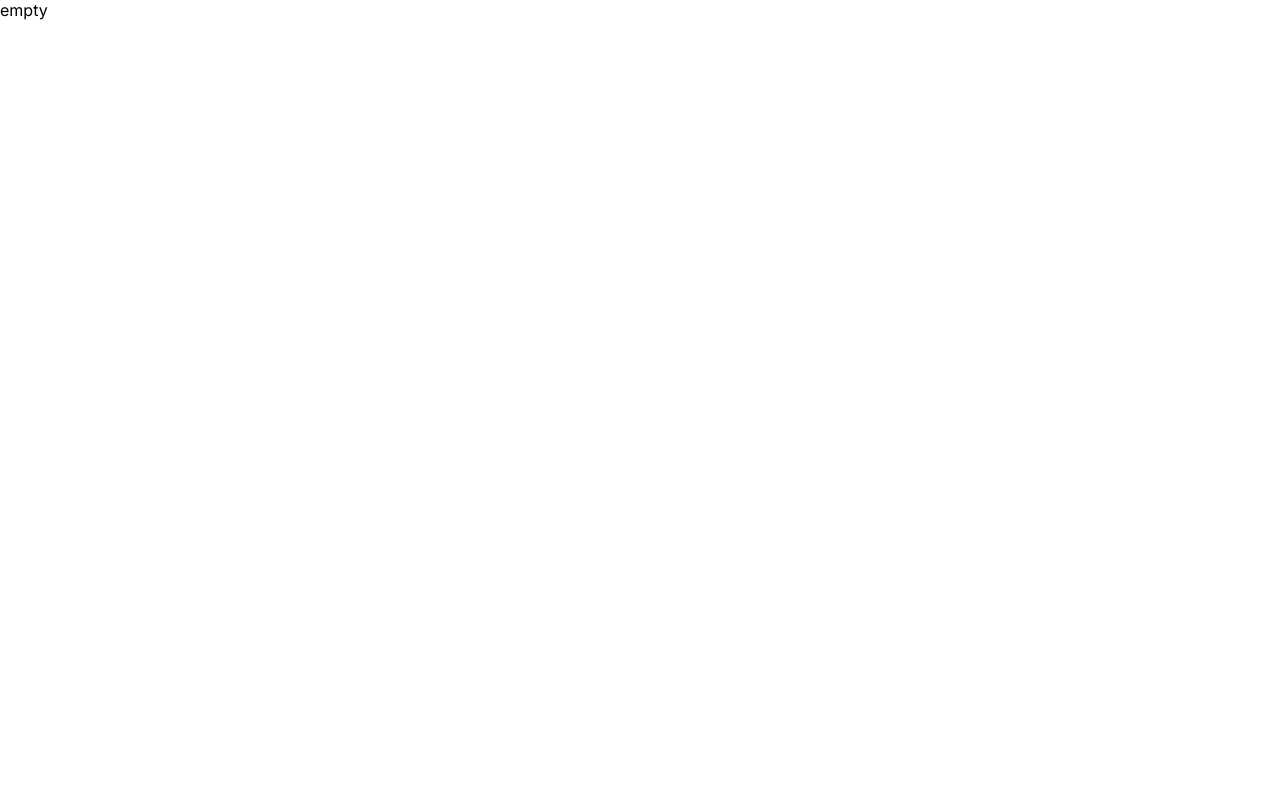
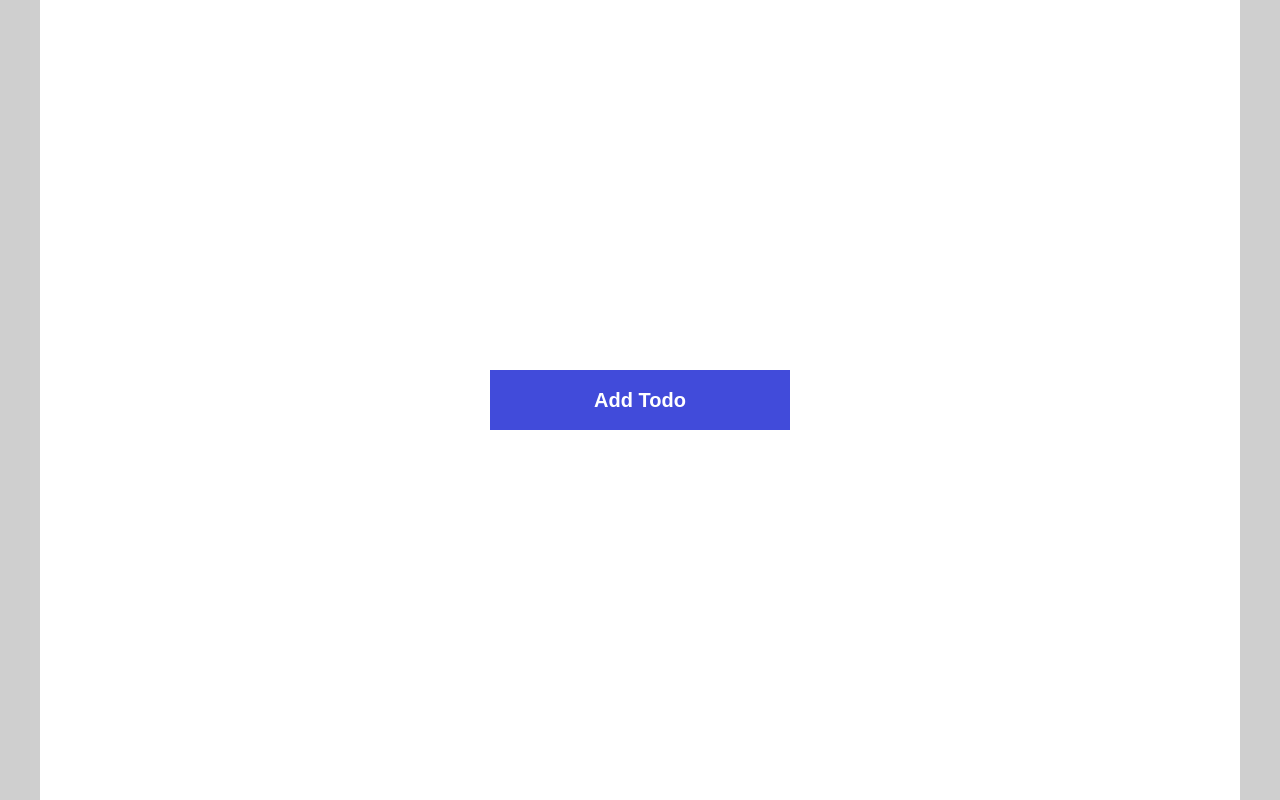
Before and after one commit to richardimaoka/article-nextjs-todo-card, a Next.js app in the folder next/: page / in a window 1280 px wide. Built offline with nearby package versions, Linux system fonts and the light colour scheme.

Commit message:
add todo button

```diff
--- /dev/null
+++ b/next/app/components/AddTodoButton.module.css
@@ -0,0 +1,12 @@
+.component {
+  width: 300px;
+  height: 60px;
+
+  background-color: rgb(65, 75, 218);
+  color: white;
+
+  font-size: 20px;
+  font-weight: 700;
+
+  border-style: none;
+}
--- /dev/null
+++ b/next/app/components/AddTodoButton.tsx
@@ -0,0 +1,7 @@
+import styles from "./AddTodoButton.module.css";
+
+interface Props {}
+
+export function AddTodoButton(props: Props) {
+  return <button className={styles.component}>Add Todo</button>;
+}
--- a/next/app/globals.css
+++ b/next/app/globals.css
@@ -1,3 +1,4 @@
 body {
   margin: 0;
+  background-color: rgb(207, 207, 207);
 }
--- /dev/null
+++ b/next/app/page.module.css
@@ -0,0 +1,11 @@
+.component {
+  height: 100svh;
+  max-width: 1200px;
+  margin: 0 auto;
+
+  background-color: white;
+
+  display: flex;
+  justify-content: center;
+  align-items: center;
+}
--- a/next/app/page.tsx
+++ b/next/app/page.tsx
@@ -1,3 +1,10 @@
+import { AddTodoButton } from "./components/AddTodoButton";
+import styles from "./page.module.css";
+
 export default function Page() {
-  return <main>empty</main>;
+  return (
+    <main className={styles.component}>
+      <AddTodoButton />
+    </main>
+  );
 }
```
